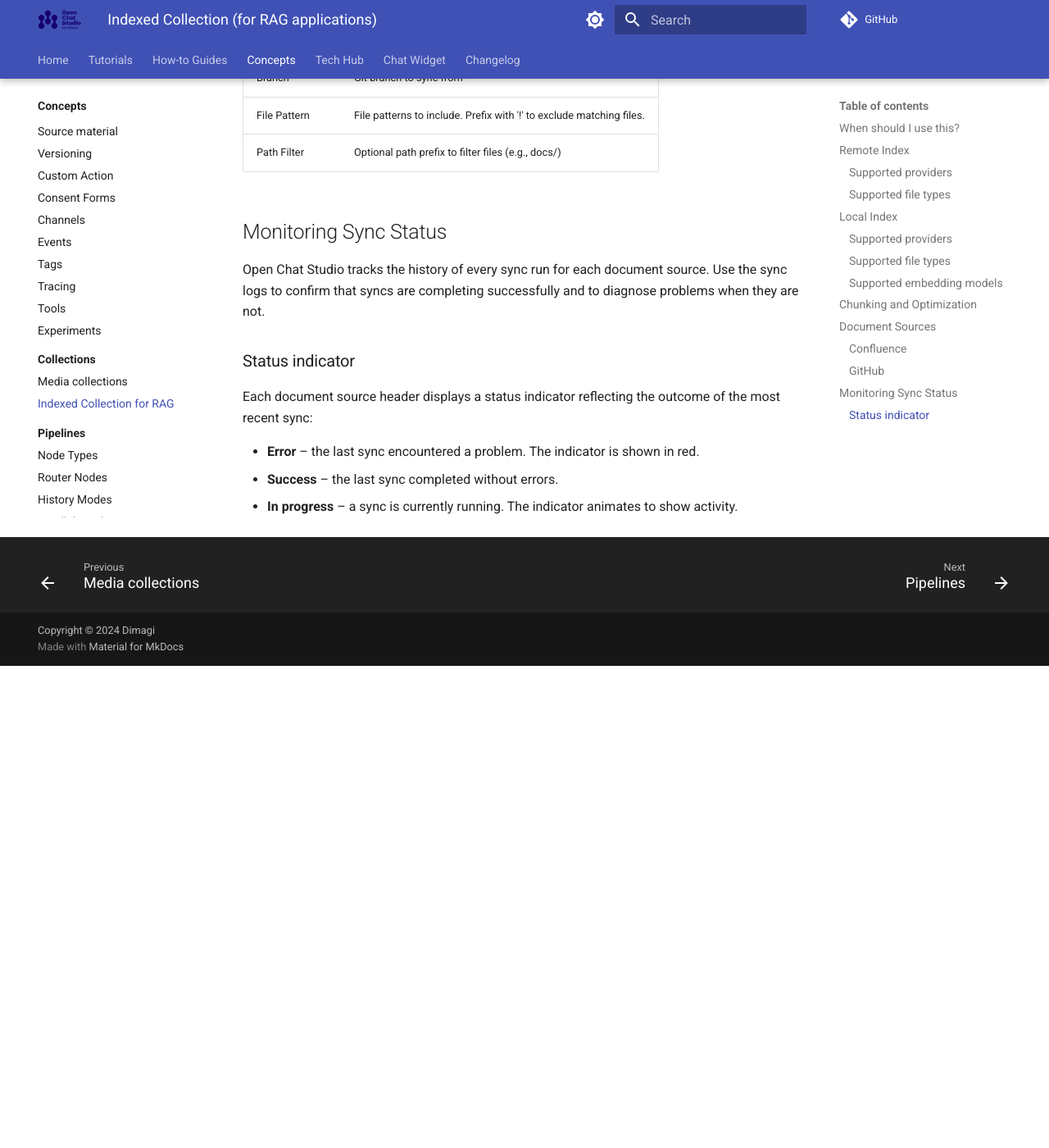
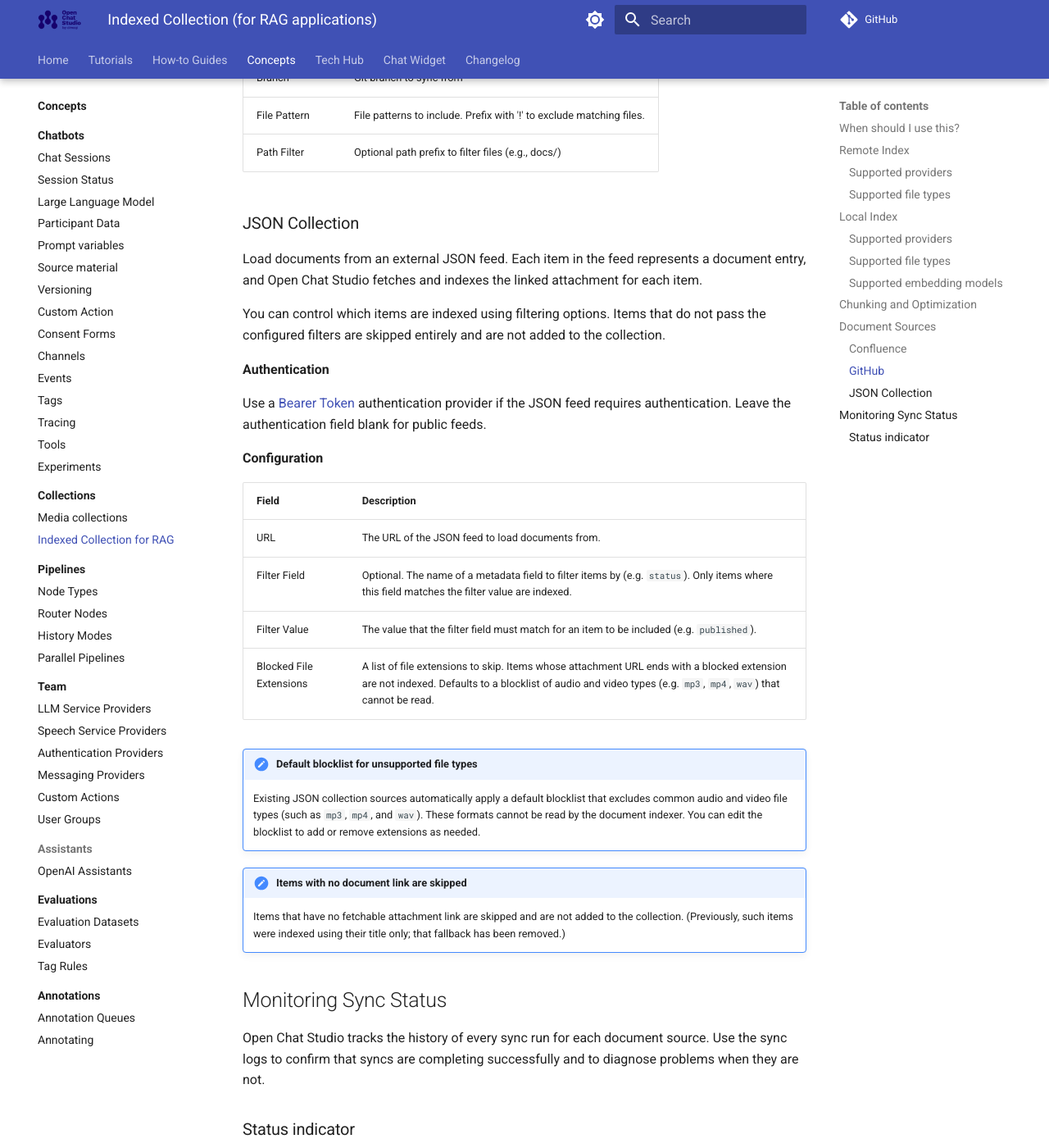
Before and after one commit to dimagi/open-chat-studio-docs, an MkDocs documentation site: the page built from docs/concepts/collections/indexed.md, in a window 1280 px wide and 1400 px high, scrolled down 4053 px. Shown: the whole window at 82% size. Built offline with MkDocs 1.6.1 and Material for MkDocs 9.7.7, drawn with Linux system fonts in a browser that asks for light colours; a script that is not in the unit is left out; comment, search, counter and statistics services are not loaded; before the commit the page ends 4865 px from its top, so only the background shows below that.

Commit message:
update changelog and docs from OCS PR #3686
Co-Authored-By: Claude Opus 4.8 (1M context) <noreply@anthropic.com>

```diff
--- a/docs/concepts/collections/indexed.md
+++ b/docs/concepts/collections/indexed.md
@@ -124,6 +124,31 @@ Use a [Bearer Token](../team/authentication_providers.md#bearer-token) authentic
 | File Pattern   | File patterns to include. Prefix with '!' to exclude matching files. |
 | Path Filter    | Optional path prefix to filter files (e.g., docs/)                   |
 
+### JSON Collection
+
+Load documents from an external JSON feed. Each item in the feed represents a document entry, and Open Chat Studio fetches and indexes the linked attachment for each item.
+
+You can control which items are indexed using filtering options. Items that do not pass the configured filters are skipped entirely and are not added to the collection.
+
+**Authentication**
+
+Use a [Bearer Token](../team/authentication_providers.md#bearer-token) authentication provider if the JSON feed requires authentication. Leave the authentication field blank for public feeds.
+
+**Configuration**
+
+| Field                    | Description                                                                                                                      |
+|--------------------------|----------------------------------------------------------------------------------------------------------------------------------|
+| URL                      | The URL of the JSON feed to load documents from.                                                                                 |
+| Filter Field             | Optional. The name of a metadata field to filter items by (e.g. `status`). Only items where this field matches the filter value are indexed. |
+| Filter Value             | The value that the filter field must match for an item to be included (e.g. `published`).                                        |
+| Blocked File Extensions  | A list of file extensions to skip. Items whose attachment URL ends with a blocked extension are not indexed. Defaults to a blocklist of audio and video types (e.g. `mp3`, `mp4`, `wav`) that cannot be read. |
+
+!!! note "Default blocklist for unsupported file types"
+    Existing JSON collection sources automatically apply a default blocklist that excludes common audio and video file types (such as `mp3`, `mp4`, and `wav`). These formats cannot be read by the document indexer. You can edit the blocklist to add or remove extensions as needed.
+
+!!! note "Items with no document link are skipped"
+    Items that have no fetchable attachment link are skipped and are not added to the collection. (Previously, such items were indexed using their title only; that fallback has been removed.)
+
 ## Monitoring Sync Status
 
 Open Chat Studio tracks the history of every sync run for each document source. Use the sync logs to confirm that syncs are completing successfully and to diagnose problems when they are not.
```
Also changed, not shown: docs/changelog.md (+1 -0 lines).
